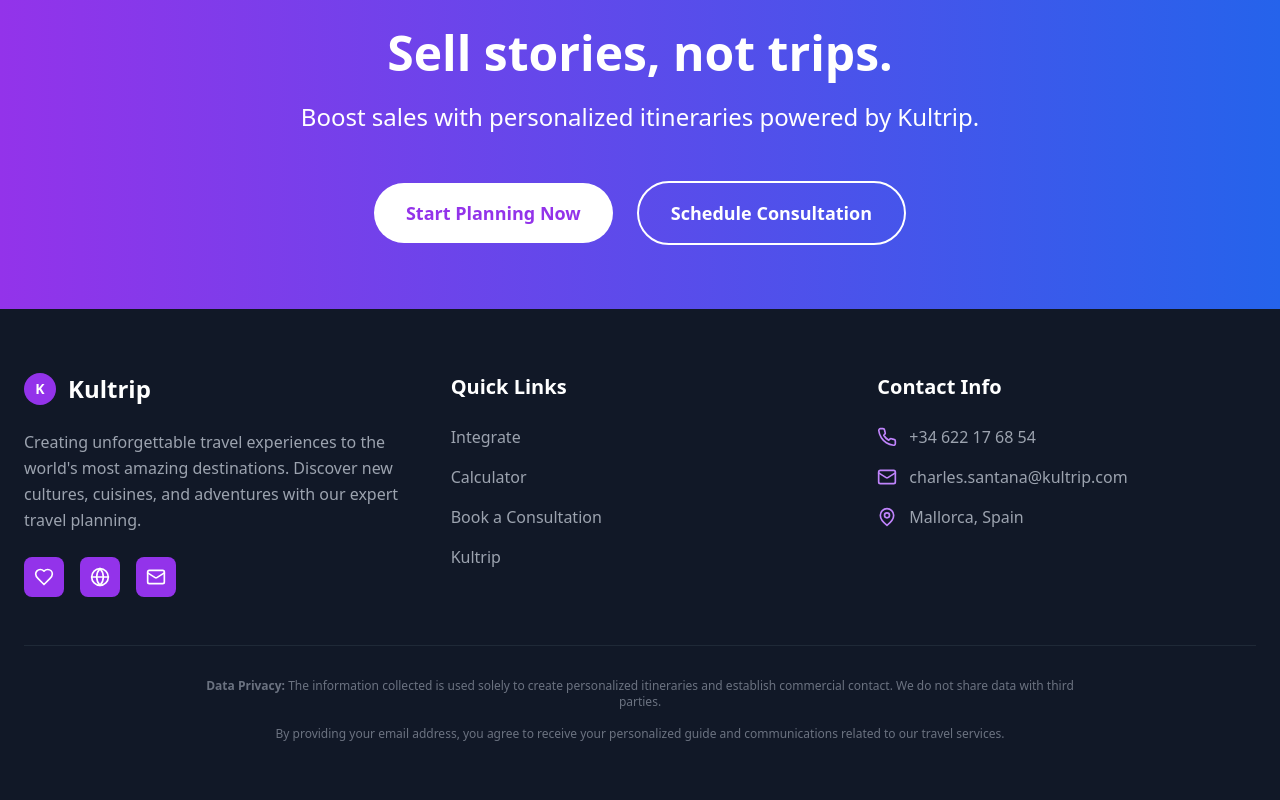
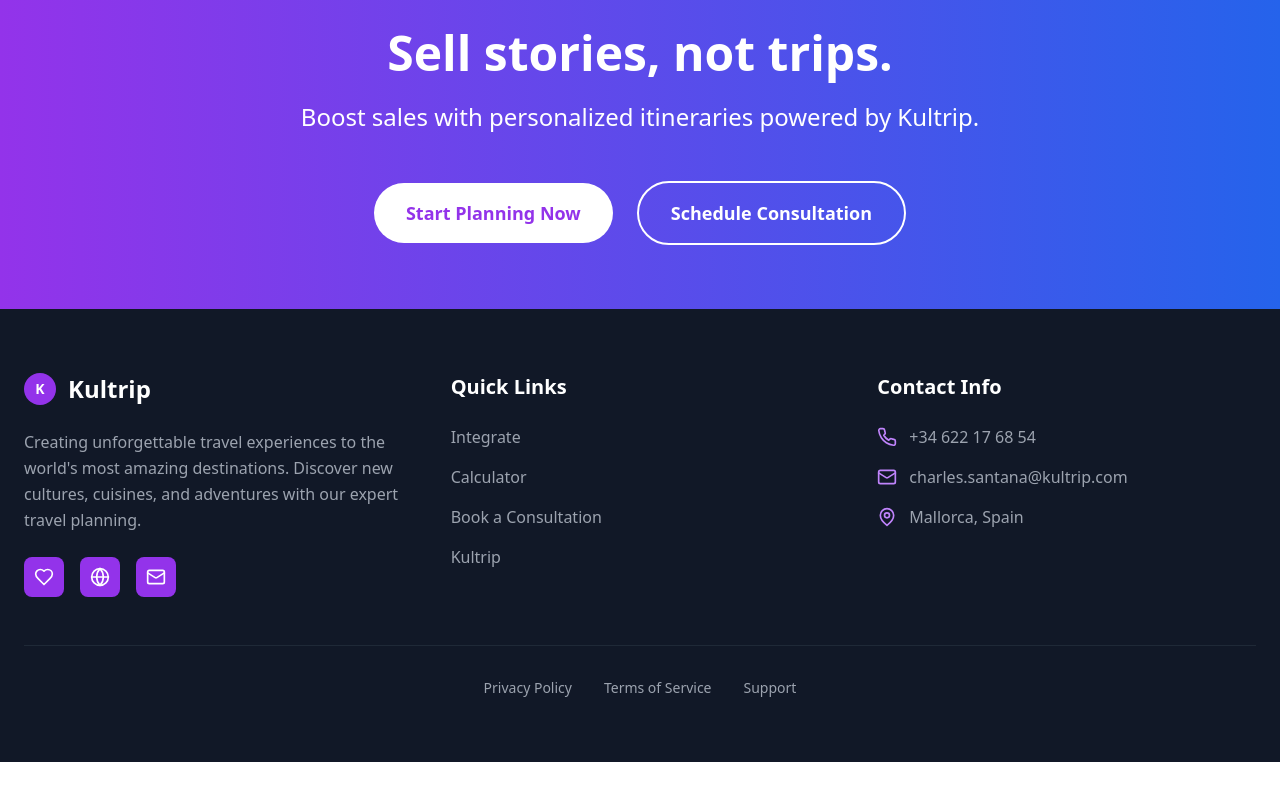
Before and after one commit to othiagoribeiro/landingkultrip, a React (Vite) app: page / in a window 1280 px wide. Shown: the part 2172-2972 px from the top of the page. After the commit the page ends 2934 px from the top, so only its background shows below. Built offline with nearby package versions, Linux system fonts and the light colour scheme.

Commit message:
Substituir texto de privacidade por links

```diff
--- a/src/App.tsx
+++ b/src/App.tsx
@@ -205,15 +205,16 @@
 
           {/* Privacy Notice */}
           <div className="border-t border-gray-800 mt-12 pt-8">
-            <div className="text-xs text-gray-500 max-w-4xl mx-auto text-center">
-              <p className="mb-4">
-                <strong>Data Privacy:</strong> The information collected is used solely to create
-                personalized itineraries and establish commercial contact. We do not share data with third parties.
-              </p>
-              <p>
-                By providing your email address, you agree to receive your personalized guide and communications
-                related to our travel services.
-              </p>
+            <div className="flex justify-center gap-8">
+              <a href="#privacy" className="text-gray-400 hover:text-white transition-colors text-sm">
+                Privacy Policy
+              </a>
+              <a href="#terms" className="text-gray-400 hover:text-white transition-colors text-sm">
+                Terms of Service
+              </a>
+              <a href="#support" className="text-gray-400 hover:text-white transition-colors text-sm">
+                Support
+              </a>
             </div>
           </div>
         </div>
```
